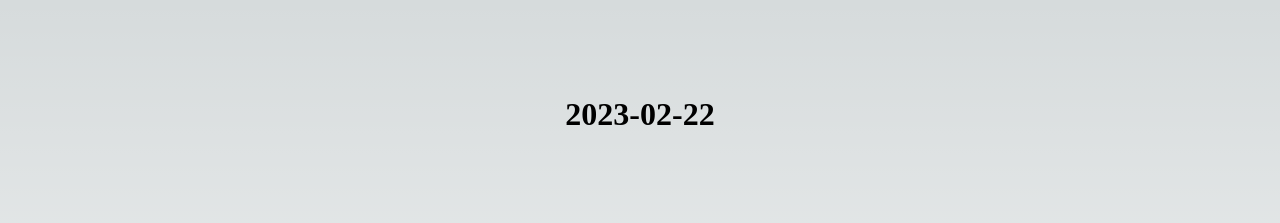
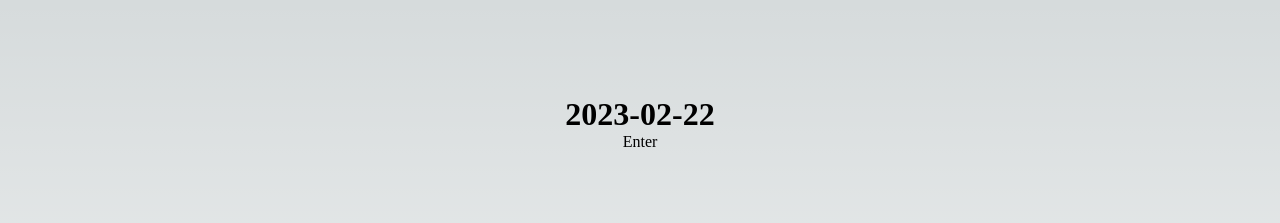
Before and after one commit to sirpuffin1/run-calendar, a Next.js app: page / in a window 1280 px wide. Shown: the top 223 px of the page. Built offline with nearby package versions, Linux system fonts and the light colour scheme.

Commit message:
feat(index): create/import heatmap component

```diff
--- /dev/null
+++ b/components/Heatmap.tsx
@@ -0,0 +1,9 @@
+const Heatmap = () => {
+    return (
+        <div>
+            Enter
+        </div>
+    );
+}
+
+export default Heatmap;
--- a/pages/index.tsx
+++ b/pages/index.tsx
@@ -2,6 +2,7 @@ import Head from 'next/head'
 
 
 import styles from '@/styles/Home.module.css'
+import Heatmap from '@/components/Heatmap'
 
 export default function Home() {
   return (
@@ -14,6 +15,7 @@ export default function Home() {
       </Head>
       <main className={styles.main}>
         <h1>{new Date().toISOString().replace(/T.*/, "")}</h1>
+        <Heatmap/>
       </main>
     </>
   )
--- a/styles/Home.module.css
+++ b/styles/Home.module.css
@@ -1,7 +1,6 @@
 .main {
   display: flex;
   flex-direction: column;
-  justify-content: space-between;
   align-items: center;
   padding: 6rem;
   min-height: 100vh;
```
